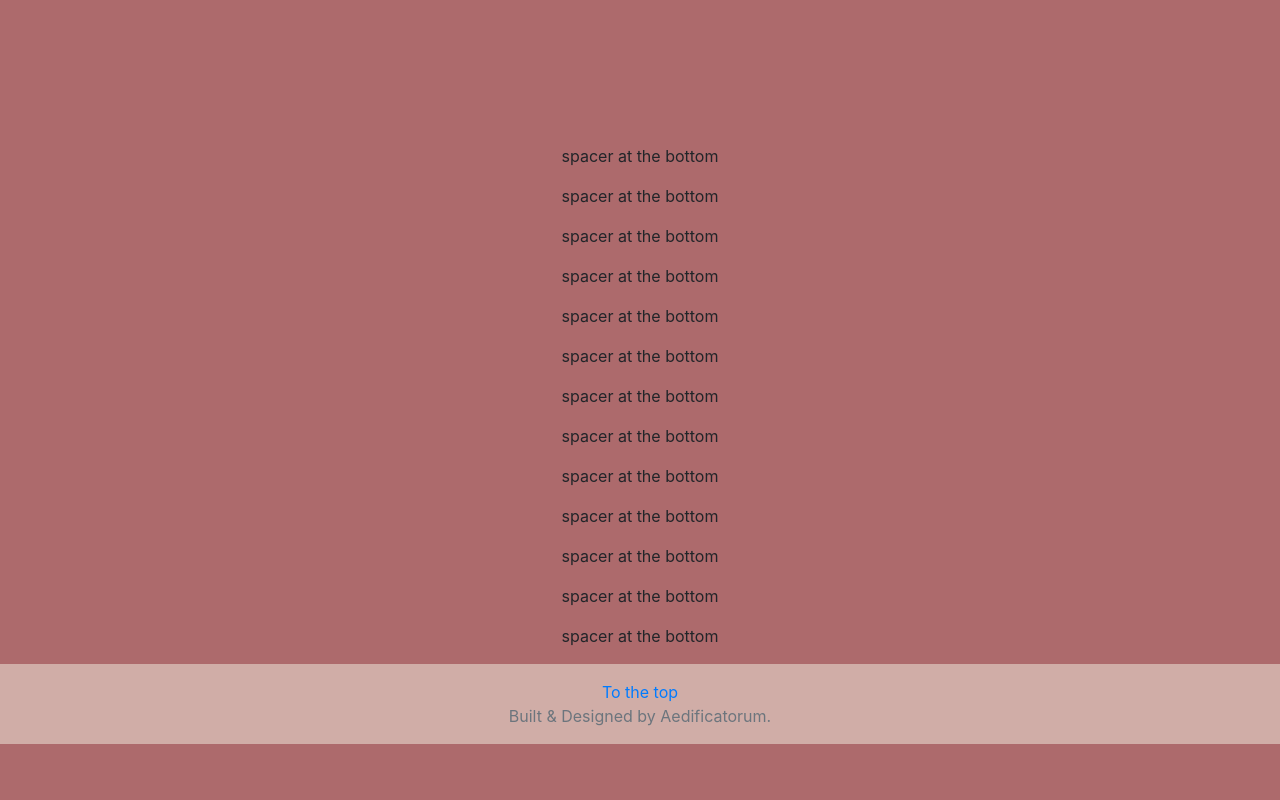
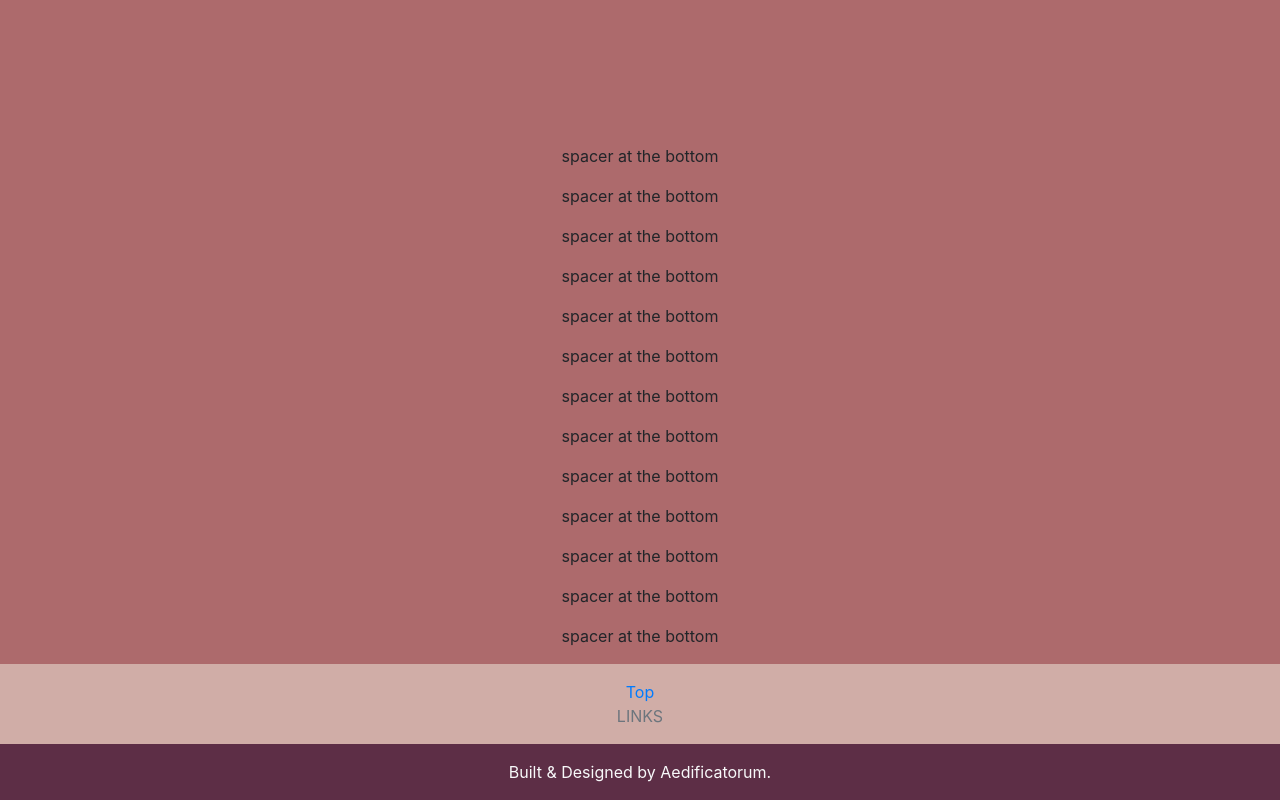
Before and after one commit to aedificatorum/website, a React (Create React App) app in the folder website/: page / in a window 1280 px wide. Shown: the part 1266-2066 px from the top of the page. Before the commit the page ends 2010 px from the top, so only its background shows below. Built offline with nearby package versions, Linux system fonts and the light colour scheme; a web font is replaced by a local one.

Commit message:
style footer

```diff
--- a/website/src/App.css
+++ b/website/src/App.css
@@ -37,5 +37,8 @@ footer {
   background-color: #D0ADA7
 }
 
+.footer-bottom {
+  background-color: #5D2E46
+}
 /* Other font */
 /* font-family: 'Fredericka the Great', cursive; */
--- a/website/src/Footer.js
+++ b/website/src/Footer.js
@@ -4,10 +4,18 @@ const Footer = (props) => {
   const { scrollToTop } = props;
 
   return (
-    <footer className="footer mt-auto py-3">
-      <div className="container">
+    <footer className="footer mt-auto">
+    <div className="py-3">
         <span className="text-muted">
-        <a href="/" onClick={scrollToTop}>To the top</a>
+        <a href="/" onClick={scrollToTop}>Top</a>
+
+        <div>LINKS</div>
+        </span>
+
+      </div>
+
+      <div className="footer-bottom py-3">
+        <span className="text-light">
         <div>Built & Designed by Aedificatorum.</div>
         </span>
 
```
